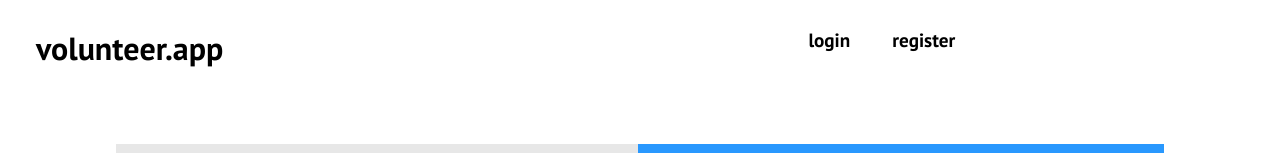
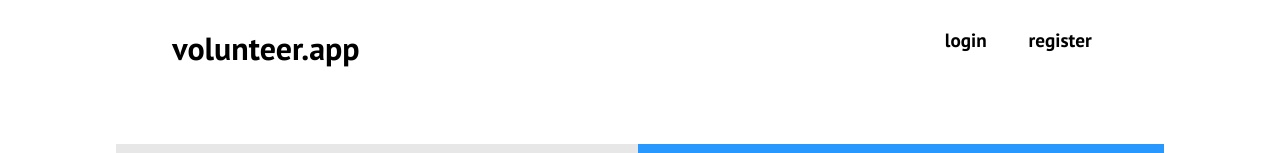
Before and after one commit to toktamm/V-OPP, a React (Create React App) app in the folder client/: page / in a window 1280 px wide. Shown: the top 153 px of the page. Built offline with nearby package versions, Linux system fonts and the light colour scheme.

Commit message:
Fix/update navbar styling

```diff
--- a/client/src/components/Navbar.css
+++ b/client/src/components/Navbar.css
@@ -16,6 +16,7 @@
   align-items: center;
   height: 80px;
   max-width: 1500px;
+  width: 100%;
 }
 
 .navbar-logo {
@@ -37,7 +38,6 @@
   text-align: center;
   width: 60vw;
   justify-content: end;
-  margin-right: 2rem;
 }
 
 .nav-item {
```
